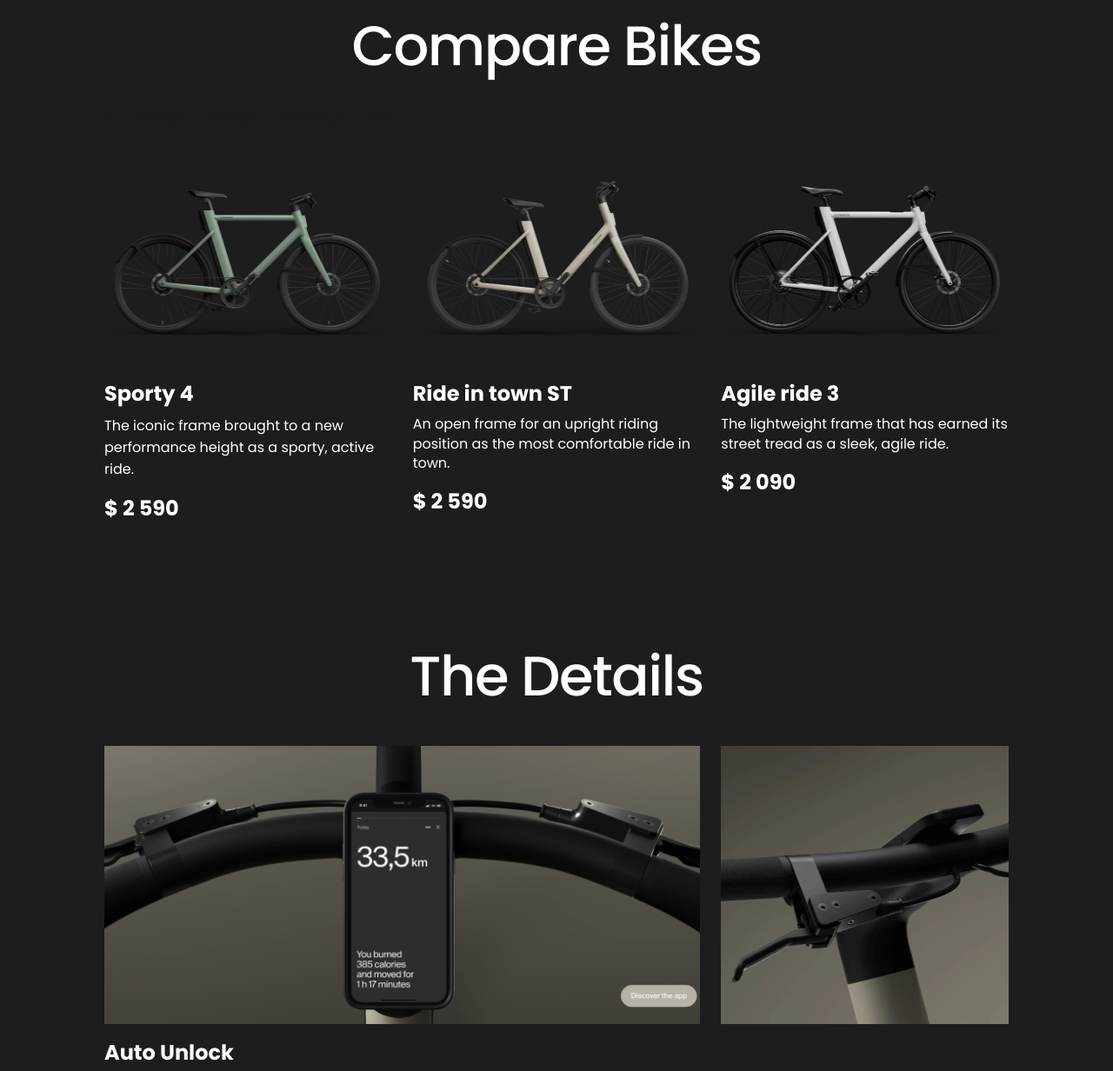
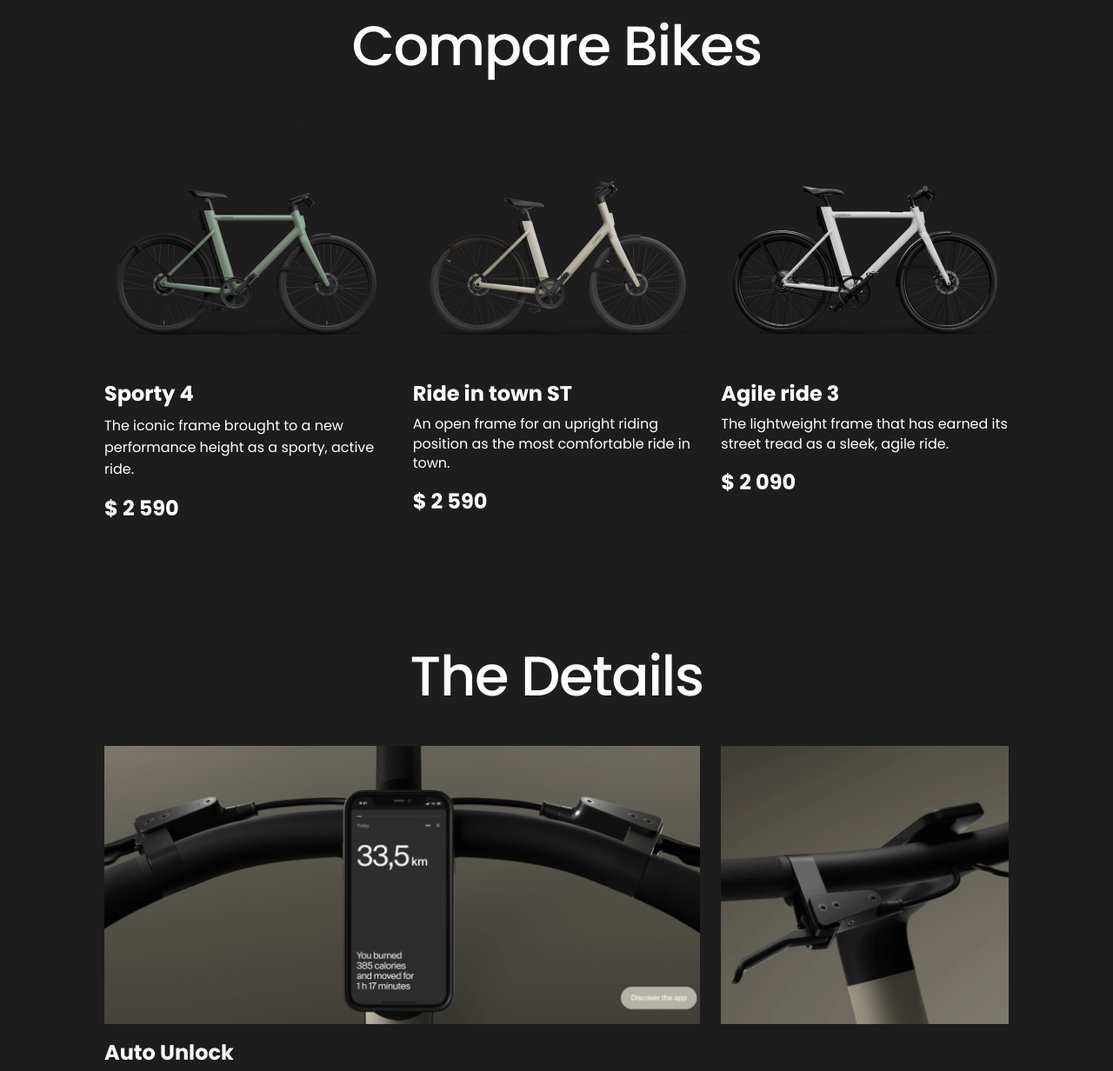
Before and after one commit to RomanHrytsiuk/MyBike-landing, a website built with Parcel: page src/index.html in a window 1280 px wide. Shown: the part 1160-2392 px from the top of the page at 87% size. Built offline with nearby package versions, Linux system fonts and the light colour scheme; files whose address does not match are found by name.

Commit message:
Changes made

```diff
--- a/src/styles/blocks/compare.scss
+++ b/src/styles/blocks/compare.scss
@@ -5,6 +5,7 @@
 
   &__assortment {
     &--photo {
+      object-fit: contain;
       width: 100%;
       height: 228px;
       margin-bottom: 32px;
--- a/src/styles/blocks/details.scss
+++ b/src/styles/blocks/details.scss
@@ -41,6 +41,7 @@
     }
 
     &--photo {
+      object-fit: cover;
       position: absolute;
       width: 100%;
       height: 100%;
```
Also changed, not shown: src/index.html (line endings or trailing spaces).
